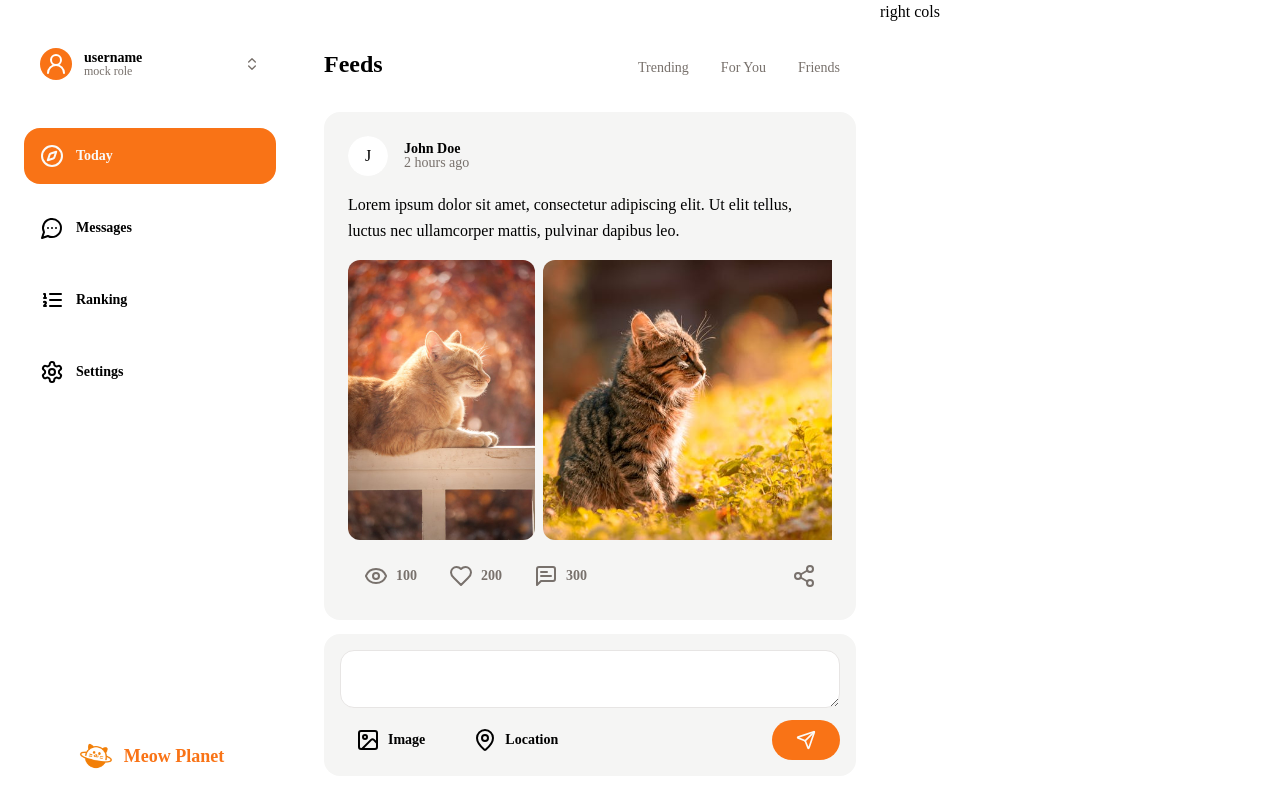
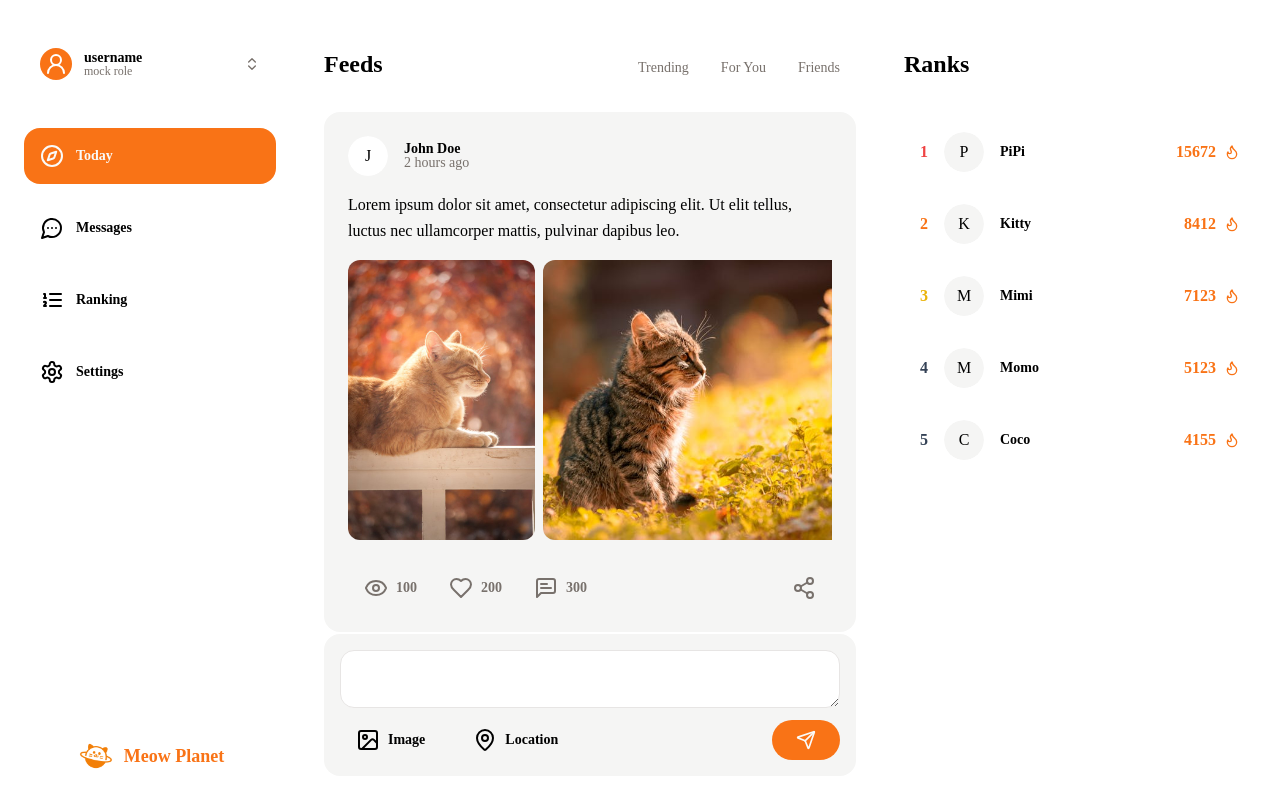
Before and after one commit to Puggo1145/meow-planet-web, a Next.js app: page /today in a window 1280 px wide. Built offline with nearby package versions, Linux system fonts and the light colour scheme.

Commit message:
feat: 🎸 add cat ranks to today page

```diff
--- a/app/(main)/today/_components/feeds/feeds-item.tsx
+++ b/app/(main)/today/_components/feeds/feeds-item.tsx
@@ -68,7 +68,7 @@ const FeedsItem = ({
                 {
                     images.length > 0 &&
                     <ScrollArea className="w-full overflow-hidden">
-                        <div className="flex items-center gap-x-2">
+                        <div className="flex items-center gap-x-2 mb-3">
                             {images.map((image, index) => (
                                 <FeedsImage
                                     key={index}
@@ -78,7 +78,7 @@ const FeedsItem = ({
                                 />
                             ))}
                         </div>
-                        <ScrollBar className="opacity-75" orientation="horizontal" />
+                        <ScrollBar orientation="horizontal" />
                     </ScrollArea>
                 }
             </section>
--- /dev/null
+++ b/app/(main)/today/_components/top-ranking/today-ranks-item.tsx
@@ -0,0 +1,65 @@
+// icons
+import { FlameIcon } from "lucide-react";
+// components
+import {
+    Avatar,
+    AvatarImage,
+    AvatarFallback
+} from "@/components/ui/avatar"
+// utils
+import { cn } from "@/lib/utils";
+
+
+export interface ITodayRanksItemProps {
+    id: number;
+    rank: number;
+    catImage: string;
+    catName: string;
+    hotValue: number;
+}
+
+const rankColors = [
+    "text-red-500",
+    "text-orange-500",
+    "text-yellow-500",
+]
+
+
+const TodayRanksItem = ({
+    catImage,
+    catName,
+    rank,
+    hotValue
+}: ITodayRanksItemProps) => {
+    return (
+        <li className="flex items-center justify-between cursor-pointer p-4 rounded-xl hover:bg-secondary">
+            <div className="flex-1 flex items-center gap-x-4">
+                <span className={cn("font-bold text-slate-700", rank <= 3 && rankColors[rank - 1])}>
+                    {rank}
+                </span>
+                <Avatar>
+                    <AvatarImage
+                        src={catImage}
+                        alt="cat"
+                        width={40}
+                        height={40}
+                    />
+                    <AvatarFallback className="bg-secondary">
+                        {catName.slice(0, 1).toUpperCase()}
+                    </AvatarFallback>
+                </Avatar>
+                <span className="text-sm font-bold">
+                    {catName}
+                </span>
+            </div>
+            <div className="flex items-center gap-x-2">
+                <span className="font-bold text-primary">
+                    {hotValue}
+                </span>
+                <FlameIcon size={16} className="text-primary" />
+            </div>
+        </li>
+    )
+}
+
+export default TodayRanksItem;
--- /dev/null
+++ b/app/(main)/today/_components/top-ranking/today-ranks.tsx
@@ -0,0 +1,25 @@
+// components
+import TodayRanksItem from "./today-ranks-item"
+// mock
+import { todayRanksMock } from "@/mock/cat-rank-mock"
+
+const TodayRanks = () => {
+    return (
+        <section className="flex flex-col gap-y-3">
+            <header className="py-6">
+                <h1 className="text-2xl font-black">Ranks</h1>
+            </header>
+
+            <ul className="flex flex-col">
+                {todayRanksMock.map((rank) => (
+                    <TodayRanksItem
+                        key={rank.id}
+                        {...rank}
+                    />
+                ))}
+            </ul>
+        </section>
+    )
+}
+
+export default TodayRanks
--- a/app/(main)/today/page.tsx
+++ b/app/(main)/today/page.tsx
@@ -9,6 +9,7 @@ import {
 import FeedsHeader from "./_components/feeds/feeds-header"
 import FeedsList from "./_components/feeds/feeds-list"
 import FeedsReply from "./_components/feeds/feeds-reply"
+import TodayRanks from "./_components/top-ranking/today-ranks"
 
 const FeedsPage = () => {
   return (
@@ -19,7 +20,7 @@ const FeedsPage = () => {
         <FeedsReply />
       </MainContainer>
       <RightContainer>
-        right cols
+        <TodayRanks />
       </RightContainer>
     </>
   )
--- a/components/containers/main-page-containers.tsx
+++ b/components/containers/main-page-containers.tsx
@@ -13,7 +13,7 @@ export const MainContainer = ({ children, className }: ComponentProps<'div'>) =>
 
 export const RightContainer = ({ children, className }: ComponentProps<'div'>) => {
   return (
-    <div className={cn("w-[400px]", className)}>
+    <div className={cn("w-[400px] p-6", className)}>
         {children}
     </div>
   )
--- /dev/null
+++ b/mock/cat-rank-mock.ts
@@ -0,0 +1,39 @@
+import type { ITodayRanksItemProps } from "@/app/(main)/today/_components/top-ranking/today-ranks-item"
+
+export const todayRanksMock: ITodayRanksItemProps[] = [
+    {
+        id: 1,
+        catImage: "",
+        catName: "PiPi",
+        rank: 1,
+        hotValue: 15672
+    },
+    {
+        id: 2,
+        catImage: "",
+        catName: "Kitty",
+        rank: 2,
+        hotValue: 8412
+    },
+    {
+        id: 3,
+        catImage: "",
+        catName: "Mimi",
+        rank: 3,
+        hotValue: 7123
+    },
+    {
+        id: 4,
+        catImage: "",
+        catName: "Momo",
+        rank: 4,
+        hotValue: 5123
+    },
+    {
+        id: 5,
+        catImage: "",
+        catName: "Coco",
+        rank: 5,
+        hotValue: 4155
+    },
+]
```
